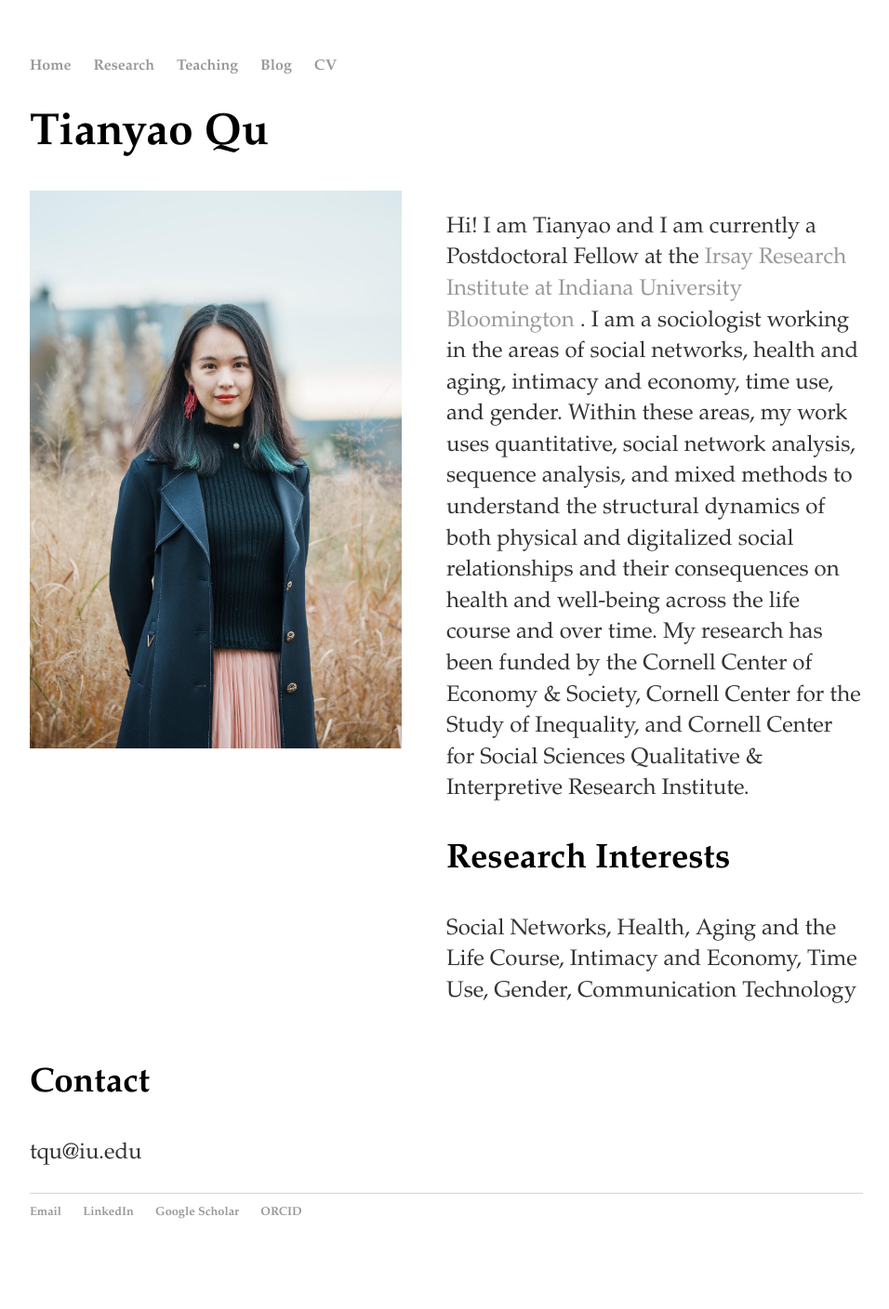
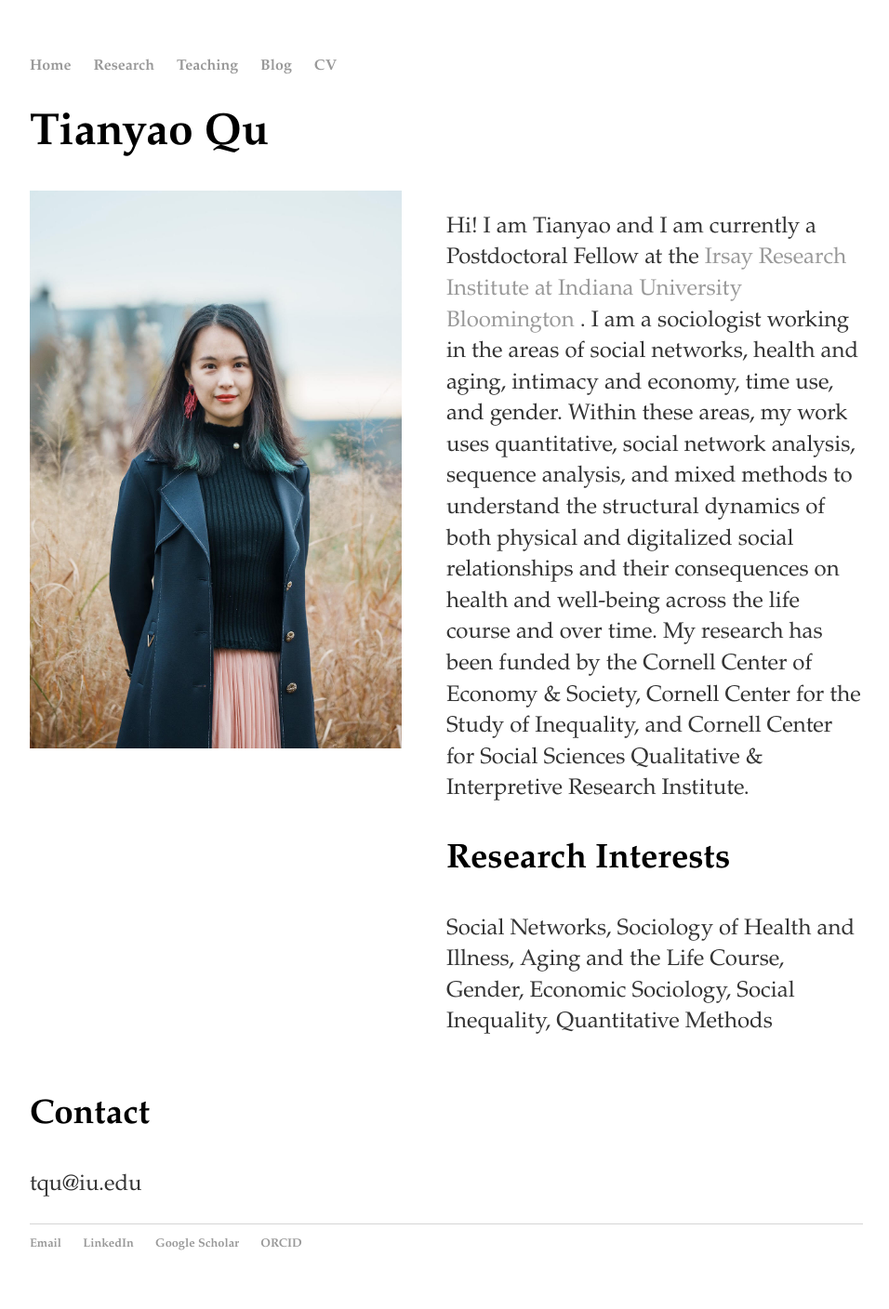
Before and after one commit to windyqu/windyqu.github.io, a Jekyll site: the page built from index.html, in a window 1280 px wide. Shown: the whole page at 93% size, without its empty margins (160-1116 px from the left). Built offline with Jekyll 4.4.1, drawn with Linux system fonts in a browser that asks for light colours; before the commit the page ends 1374 px from its top, so only the background shows below that.

Commit message:
Update index.html

```diff
--- a/index.html
+++ b/index.html
@@ -36,7 +36,7 @@ title: Tianyao Qu's Homepage
 
 		<h3>Research Interests</h3>
 		<p>
-		Social Networks, Health, Aging and the Life Course, Intimacy and Economy, Time Use, Gender, Communication Technology
+		Social Networks, Sociology of Health and Illness, Aging and the Life Course, Gender, Economic Sociology, Social Inequality, Quantitative Methods
 		</p>
 		</div>
 
```
